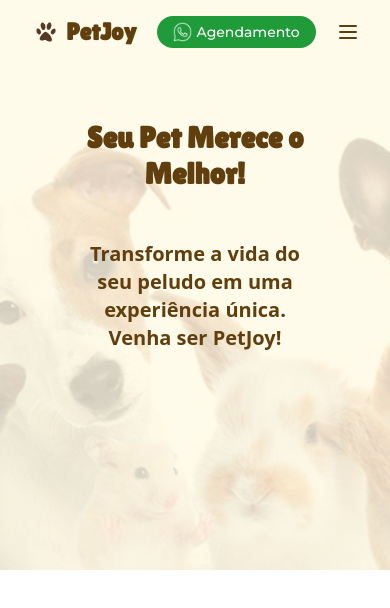
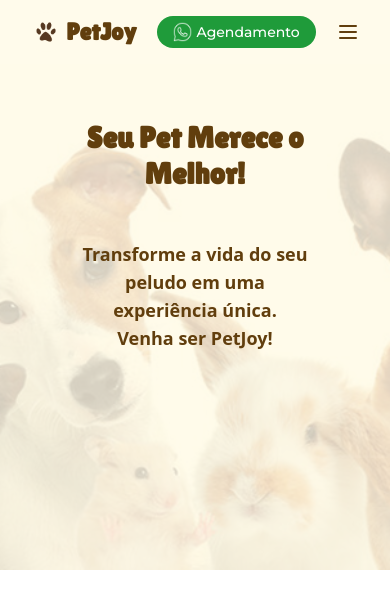
Before and after one commit to alyssongab/petjoy, a React (Vite) app: page / in a window 390 px wide. Shown: the top 608 px of the page. Built offline with nearby package versions, Linux system fonts and the light colour scheme.

Commit message:
fix: ajusta tamanho do paragrafo hero em mobiles

```diff
--- a/src/components/Hero.jsx
+++ b/src/components/Hero.jsx
@@ -21,7 +21,7 @@ const Hero = () => {
                       {/* Imagem visível apenas acima de 400px */}
                 <img src="/hero.png" alt="Hero" className="bg- w-[90vw] sm:w-[80vw] md:w-[60vw] object-contain mt-7 max-[400px]:hidden"/>
 
-                <p className="flex flex-col text-petbrown text-center font-bold text-xl mt-8 max-[400px]:bg-transparent max-[400px]:bg-opacity-70 max-[400px]:p-4 max-[400px]:rounded-lg">
+                <p className="flex flex-col text-petbrown text-center font-bold text-lg sm:text-xl mt-8 max-[400px]:bg-transparent max-[400px]:bg-opacity-70 max-[400px]:p-4 max-[400px]:rounded-lg">
                     Transforme a vida do seu peludo em uma experiência única.
                     <span>Venha ser PetJoy!</span>
                 </p>
```
